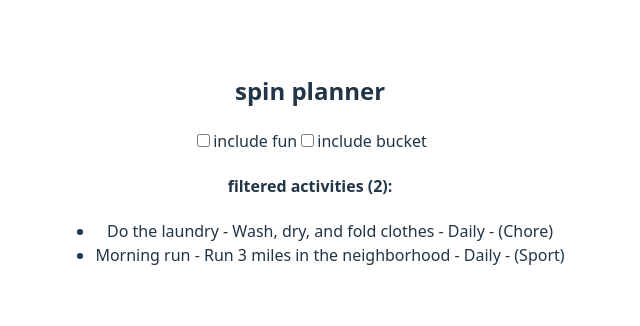
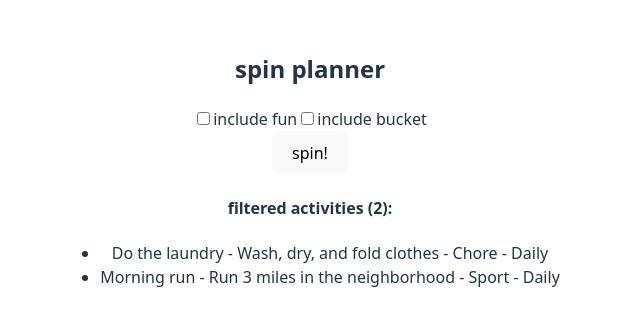
Before and after one commit to Zereis/Event-planner, a React (Vite) app: page / in a window 1280 px wide. Shown: the part 232-558 px from the top of the page, without its empty margins (330-970 px from the left). Built offline with nearby package versions, Linux system fonts and the light colour scheme.

Commit message:
add spin logic

```diff
--- a/src/components/Spin.jsx
+++ b/src/components/Spin.jsx
@@ -6,6 +6,8 @@ import { format, parseISO, isSameDay } from "date-fns";
 function Spin() {
   const [includeFun, setIncludeFun] = useState(false);
   const [includeBucket, setIncludeBucket] = useState(false);
+  const [selectedActivityId, setSelectedActivityId] = useState(null);
+  const [usedActivityIds, setUsedActivityIds] = useState([]);
 
   const today = new Date();
 
@@ -29,6 +31,27 @@ function Spin() {
     (item, index, self) => self.findIndex(a => a.id === item.id) === index
   );
 
+  // exclude previously picked activities
+  const availableForSpin = allFiltered.filter(
+    (act) => !usedActivityIds.includes(act.id) && act.id !== selectedActivityId
+  );
+
+  // pick a random activity from the available ones
+  const handleSpin = () => {
+    if (selectedActivityId !== null) {
+      setUsedActivityIds((prev) => [...prev, selectedActivityId]);
+    }
+
+    if (availableForSpin.length === 0) {
+      setSelectedActivityId(null);  // nothing left to select
+      alert("you have done everything for the day!");
+      return;
+    }
+
+    const random = availableForSpin[Math.floor(Math.random() * availableForSpin.length)];
+    setSelectedActivityId(random.id);
+  };
+
   return(
     <div>
       <h2>spin planner</h2>
@@ -48,19 +71,32 @@ function Spin() {
           include bucket
         </label>
       </div>
+
+      <button onClick={handleSpin}>spin!</button>
+
       <div>
         <h4>filtered activities ({allFiltered.length}):</h4>
         <ul>
-          {allFiltered.map((act) => (
-            <li key={act.id}>
-              {act.title} - {act.description} - {act.type} - ({act.category})
-            </li>
-          ))}
+          {allFiltered.map((act) => {
+            const isSelected = act.id === selectedActivityId;
+            const isUsed = usedActivityIds.includes(act.id);
+
+            return (
+              <li
+              key={act.id}
+              style= {{
+                fontWeight: isSelected ? "bold" : "normal",
+                fontStyle: isUsed ? "italic" : "normal",
+              }}
+              >
+                {act.title} - {act.description} - {act.category} - {act.type}
+              </li>
+            );
+          })}
         </ul>
       </div>
     </div>
-  )
-
+  );
 }
 
 export default Spin;
```
